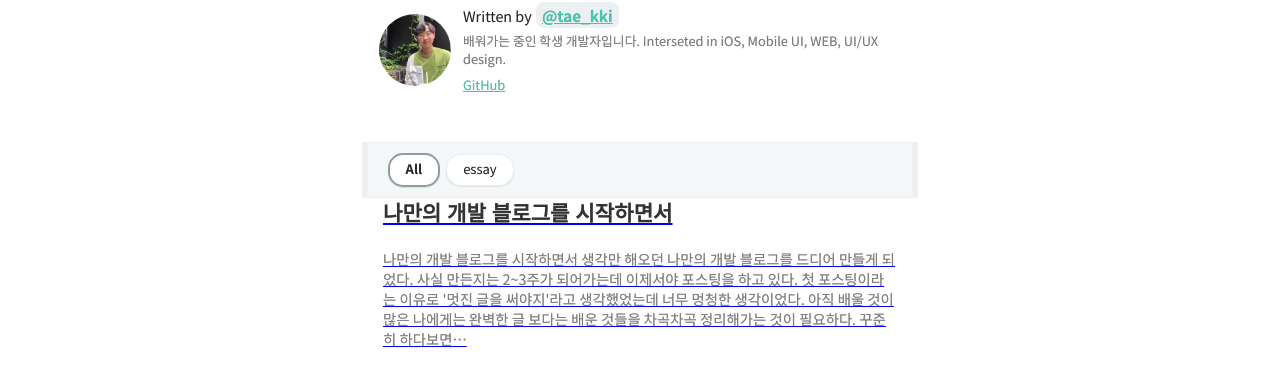
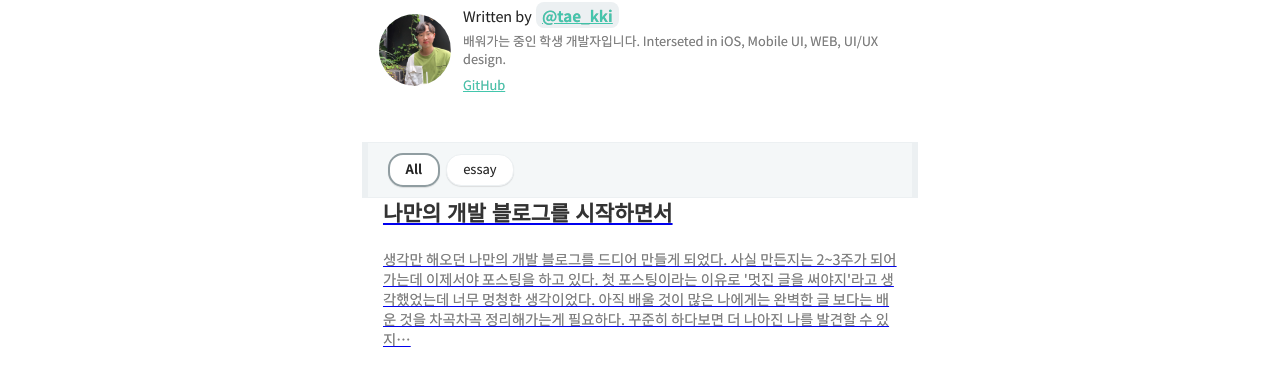
Before and after one commit to Taehyeon-Kim/taekki.dev, a Gatsby site: page / in a window 1280 px wide. Shown: the part 198-584 px from the top of the page. Built offline with nearby package versions, Linux system fonts and the light colour scheme; Gatsby itself is replaced by a stand-in of ours; some packages are replaced by stand-ins of ours; what typography-theme-github would draw is missing.

Commit message:
[FIX] post: 나만의 개발 블로그를 시작하면서

```diff
--- a/content/blog/essay/나만의 개발 블로그를 시작하면서.md
+++ b/content/blog/essay/나만의 개발 블로그를 시작하면서.md
@@ -6,15 +6,13 @@ thumbnail: { thumbnailSrc }
 draft: false
 ---
 
-# 나만의 개발 블로그를 시작하면서
-
 생각만 해오던 나만의 개발 블로그를 드디어 만들게 되었다.
 
 사실 만든지는 2~3주가 되어가는데 이제서야 포스팅을 하고 있다.
 
 첫 포스팅이라는 이유로 '멋진 글을 써야지'라고 생각했었는데 너무 멍청한 생각이었다.
 
-아직 배울 것이 많은 나에게는 완벽한 글 보다는 배운 것들을 차곡차곡 정리해가는 것이 필요하다.
+아직 배울 것이 많은 나에게는 완벽한 글 보다는 배운 것을 차곡차곡 정리해가는게 필요하다.
 
 꾸준히 하다보면 더 나아진 나를 발견할 수 있지 않을까.
 
```
